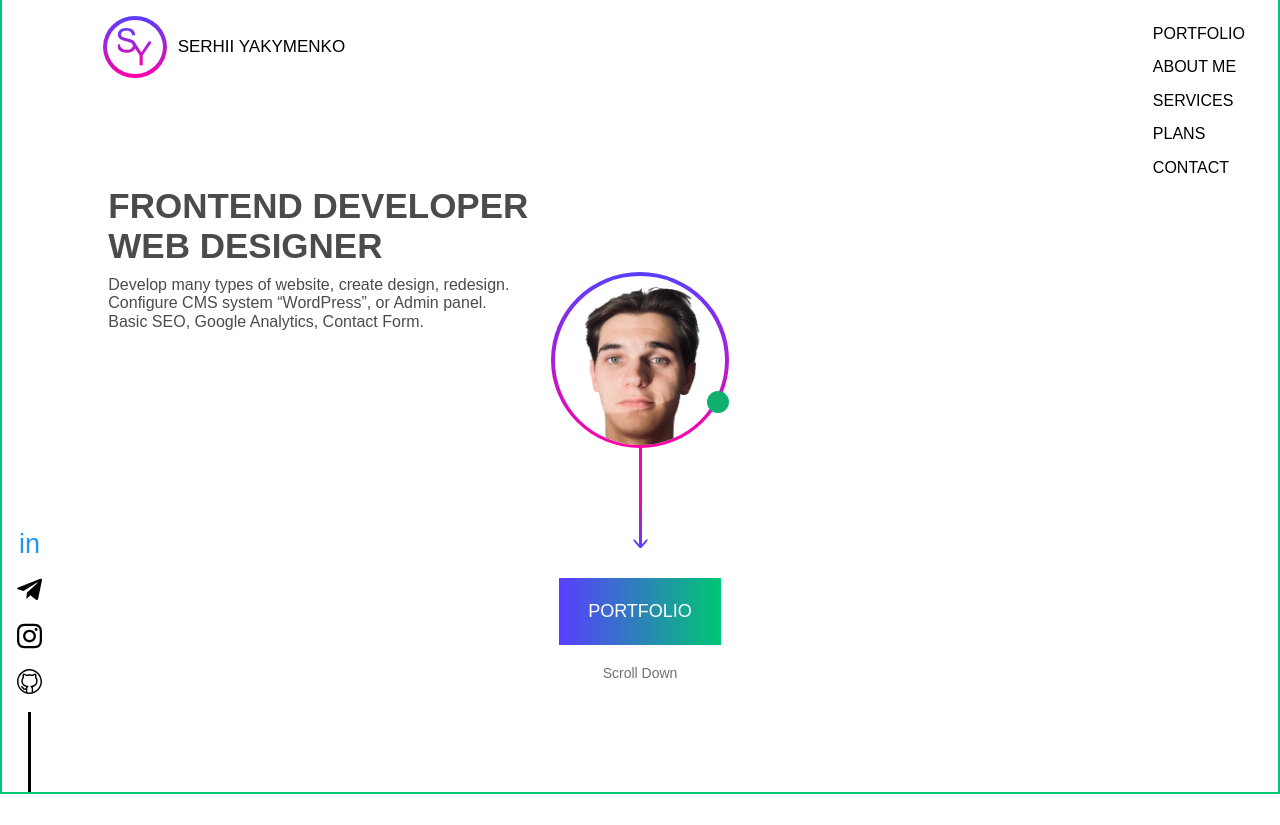
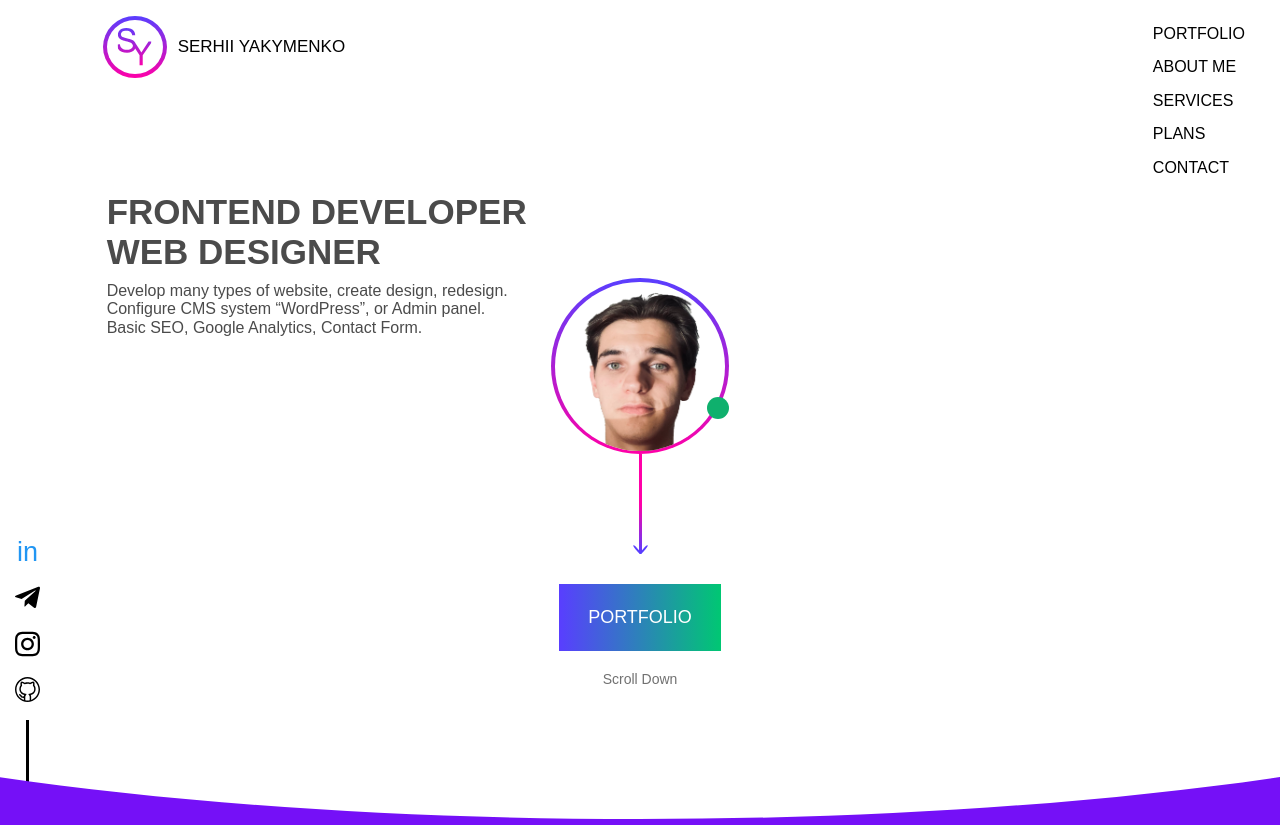
Before and after one commit to serhii-edit/2-portfolio, a website: page src/index.html in a window 1280 px wide. Before the commit the page ends 800 px from the top, so only its background shows below. Drawn offline with Linux system fonts and the light colour scheme.

Commit message:
Feat: wave at hero

```diff
--- a/src/index.html
+++ b/src/index.html
@@ -147,6 +147,12 @@
     <!-- /.hero__wrap-social -->
   </section>
   <!-- /.hero -->
+  <div class="hero-wave">
+
+  </div>
+  <!-- /.hero-wave -->
+
+
  </main>
  <!-- /.main -->
 
--- a/src/scss/tamplate/_hero.scss
+++ b/src/scss/tamplate/_hero.scss
@@ -1,7 +1,8 @@
 .hero {
   position: relative;
-  margin-top: -80.5px;
-  border: 2px solid $green;
+  // margin-top: -80.5px;
+  margin-top: -74.5px;
+  // border: 2px solid $green;
   width: 100%;
   height: 100vh;
   &__container {
@@ -137,6 +138,7 @@
 
   // socials (START)
   &__wrap-social {
+    z-index: -1;
     // display: none;
     position: absolute;
     left: 15px;
@@ -169,4 +171,15 @@
     color: $blue;
   }
   // socials (END)
+  &-wave {
+    width: 100%;
+    max-width: 100%;
+    height: 115px;
+    background-image: url("../img/svg/wave.svg");
+    background-position: center bottom;
+    background-repeat: no-repeat;
+    background-size: cover;
+    z-index: 2;
+    margin-top: -90px;
+  }
 }
```
Also changed, not shown: src/css/style.css, src/img/svg/wave.svg (added).
